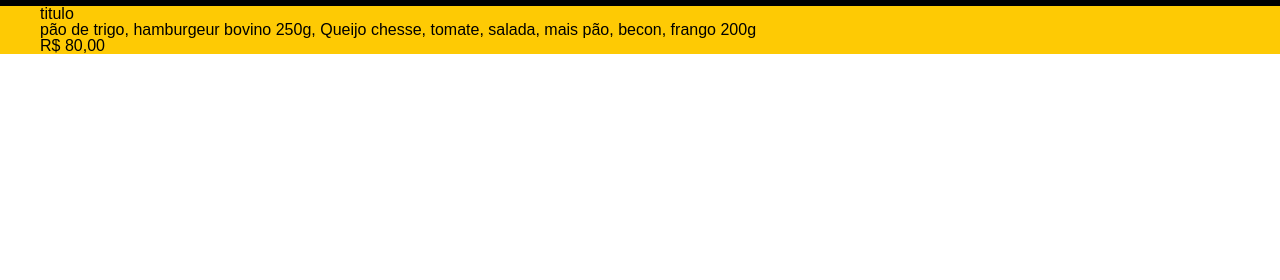
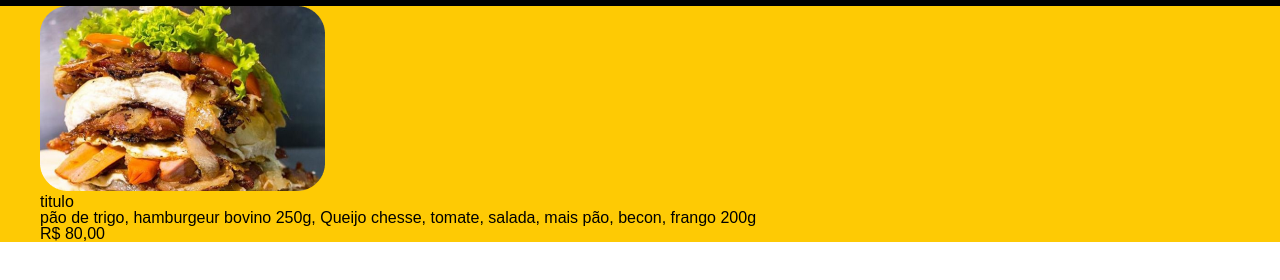
Before and after one commit to kaiquealexandre/MenuTech-2ds, a plain HTML site: page index.html in a window 1280 px wide. Shown: the part 54-334 px from the top of the page. Drawn offline with Linux system fonts and the light colour scheme; a web font is replaced by a local one.

Commit message:
Add files via upload

```diff
--- a/index.html
+++ b/index.html
@@ -32,6 +32,7 @@
             <div class="row">
             <div class="col">
             <div class="thumb">
+                <img src="p1.png" alt="">
             <div class="titulo">titulo</div>
  </div>
  <div class="description">
```
Also changed, not shown: p1.png (added).
